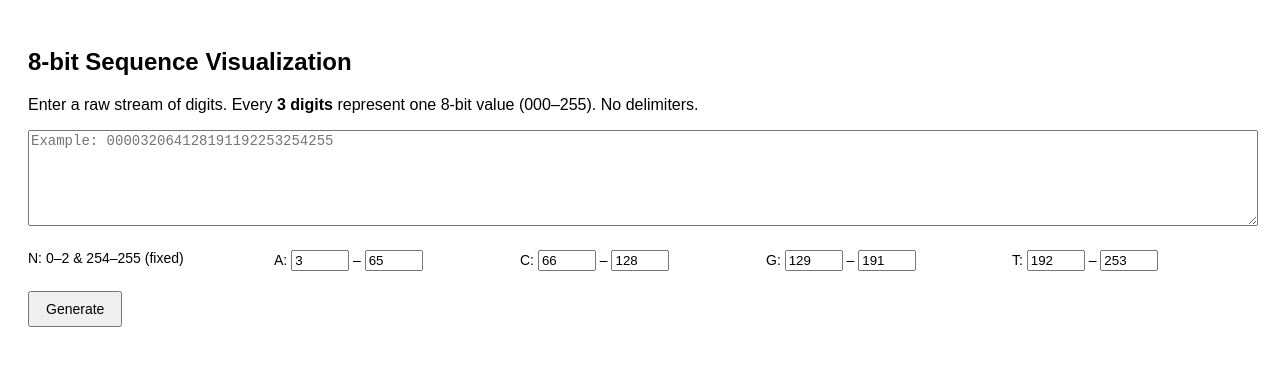
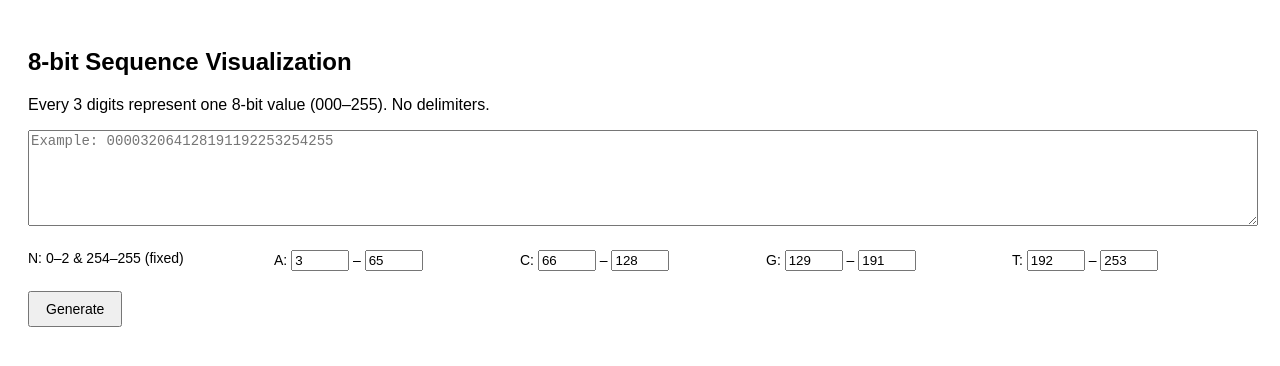
Before and after one commit to aksprasan/DNA-Sequence-Visualization, a plain HTML site: page index.html in a window 1280 px wide. Drawn offline with Linux system fonts and the light colour scheme.

Commit message:
Update index.html

```diff
--- a/index.html
+++ b/index.html
@@ -10,7 +10,7 @@
   <h2>8-bit Sequence Visualization</h2>
 
   <p>
-    Enter a raw stream of digits. Every <strong>3 digits</strong> represent one
+    Every 3 digits represent one
     8-bit value (000–255). No delimiters.
   </p>
 
```
